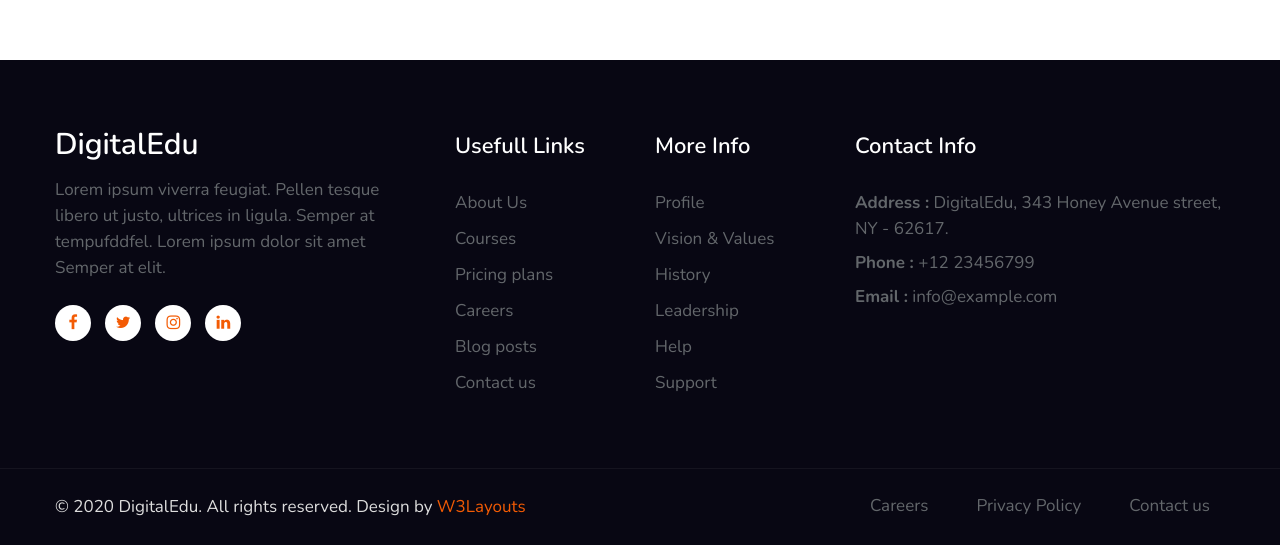
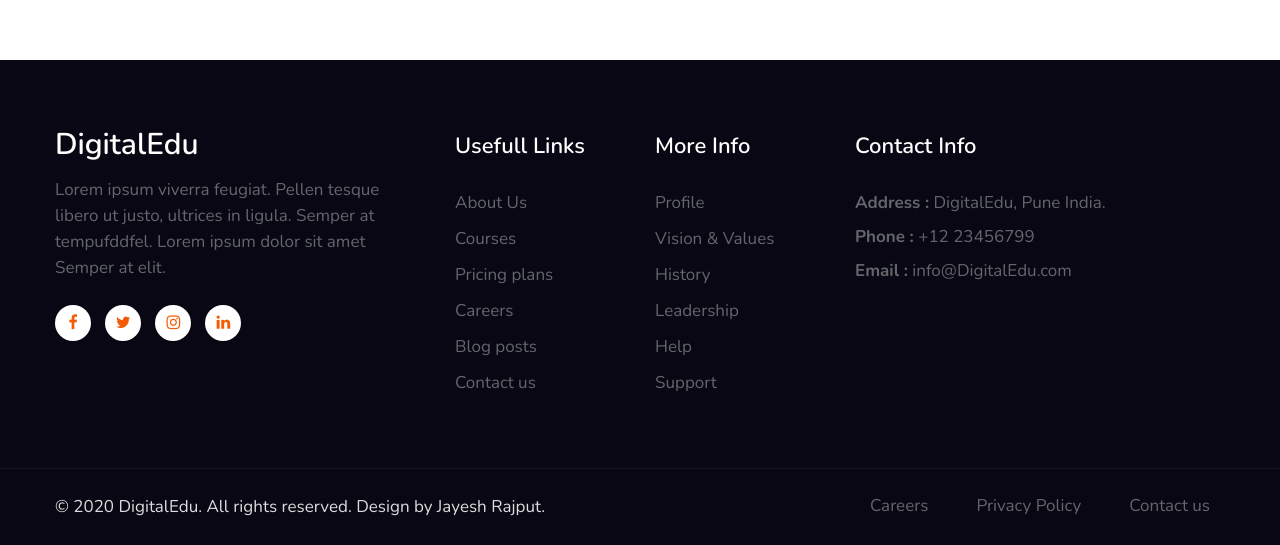
Before and after one commit to jayeahsh/FRT_DigitalEdu_Project, a plain HTML site: page contact.html in a window 1280 px wide. Shown: the part 1556-2101 px from the top of the page. Drawn offline with nearby package versions, Linux system fonts and the light colour scheme.

Commit message:
Ffinal Commit

```diff
--- a/contact.html
+++ b/contact.html
@@ -1,7 +1,3 @@
-<!--
-Author: W3layouts
-Author URL: http://w3layouts.com
--->
 <!doctype html>
 <html lang="en">
 
@@ -149,7 +145,8 @@ Author URL: http://w3layouts.com
                                     <span class="sub-title">Contact Us</span>
                                     <h3 class="hny-title text-left">Fill out the form.</h3>
                                 </div>
-                                <p class="mb-sm-5 mb-4">Lorem ipsum dolor sit amet,Ea consequuntur illum facere aperiam sequi optio
+                                <p class="mb-sm-5 mb-4">Lorem ipsum dolor sit amet,Ea consequuntur illum facere aperiam
+                                    sequi optio
                                     consectetur adipisicing.</p>
                             </div>
                             <form action="https://sendmail.w3layouts.com/submitForm" method="post">
@@ -174,7 +171,7 @@ Author URL: http://w3layouts.com
                 </div>
                 <div class="map-iframe">
                     <iframe
-                        src="https://www.google.com/maps/embed?pb=!1m18!1m12!1m3!1d317718.69319292053!2d-0.3817765050863085!3d51.528307984912544!2m3!1f0!2f0!3f0!3m2!1i1024!2i768!4f13.1!3m3!1m2!1s0x47d8a00baf21de75%3A0x52963a5addd52a99!2sLondon%2C+UK!5e0!3m2!1sen!2spl!4v1562654563739!5m2!1sen!2spl"
+                        src="https://www.google.com/maps/d/u/0/embed?mid=1L_Lje1sw3gbh7Qvt1uCGzZgw_VA&msa=0&ie=UTF8&t=m&ll=18.588331667596332%2C74.02999832617189&spn=5.184843%2C8.778076&z=11&output=embed"
                         width="100%" height="400" frameborder="0" style="border: 0px;" allowfullscreen=""></iframe>
                 </div>
 
@@ -226,9 +223,9 @@ Author URL: http://w3layouts.com
                     </div>
                     <div class="col-lg-4 col-md-6 col-sm-7 footer-list-29 footer-4 mt-lg-0 mt-5">
                         <h6 class="footer-title-29">Contact Info </h6>
-                        <p><strong>Address :</strong> DigitalEdu, 343 Honey Avenue street, NY - 62617.</p>
+                        <p><strong>Address :</strong> DigitalEdu, Pune India.</p>
                         <p class="my-2"><strong>Phone :</strong> <a href="tel:+12 23456799">+12 23456799</a></p>
-                        <p><strong>Email :</strong> <a href="mailto:info@example.com">info@example.com</a></p>
+                        <p><strong>Email :</strong> <a href="mailto:info@digitaledu.com">info@DigitalEdu.com</a></p>
                     </div>
                 </div>
             </div>
@@ -240,9 +237,7 @@ Author URL: http://w3layouts.com
     <section class="w3l-copyright">
         <div class="container">
             <div class="row bottom-copies">
-                <p class="col-lg-8 copy-footer-29">© 2020 DigitalEdu. All rights reserved. Design by <a
-                        href="https://w3layouts.com/" target="_blank">
-                        W3Layouts</a></p>
+                <p class="col-lg-8 copy-footer-29">© 2020 DigitalEdu. All rights reserved. Design by Jayesh Rajput.</p>
 
                 <div class="col-lg-4 footer-list-29">
                     <ul class="d-flex text-lg-right justify-content-center mt-lg-0 mt-3">
@@ -327,6 +322,6 @@ Author URL: http://w3layouts.com
     <script src="assets/js/bootstrap.min.js"></script>
     <!-- //bootstrap-->
 
-  </body>
+</body>
 
-  </html>
+</html>
```
Also changed, not shown: about.html (+7 -13 lines), index.html (+27 -23 lines), services.html (+6 -8 lines).
